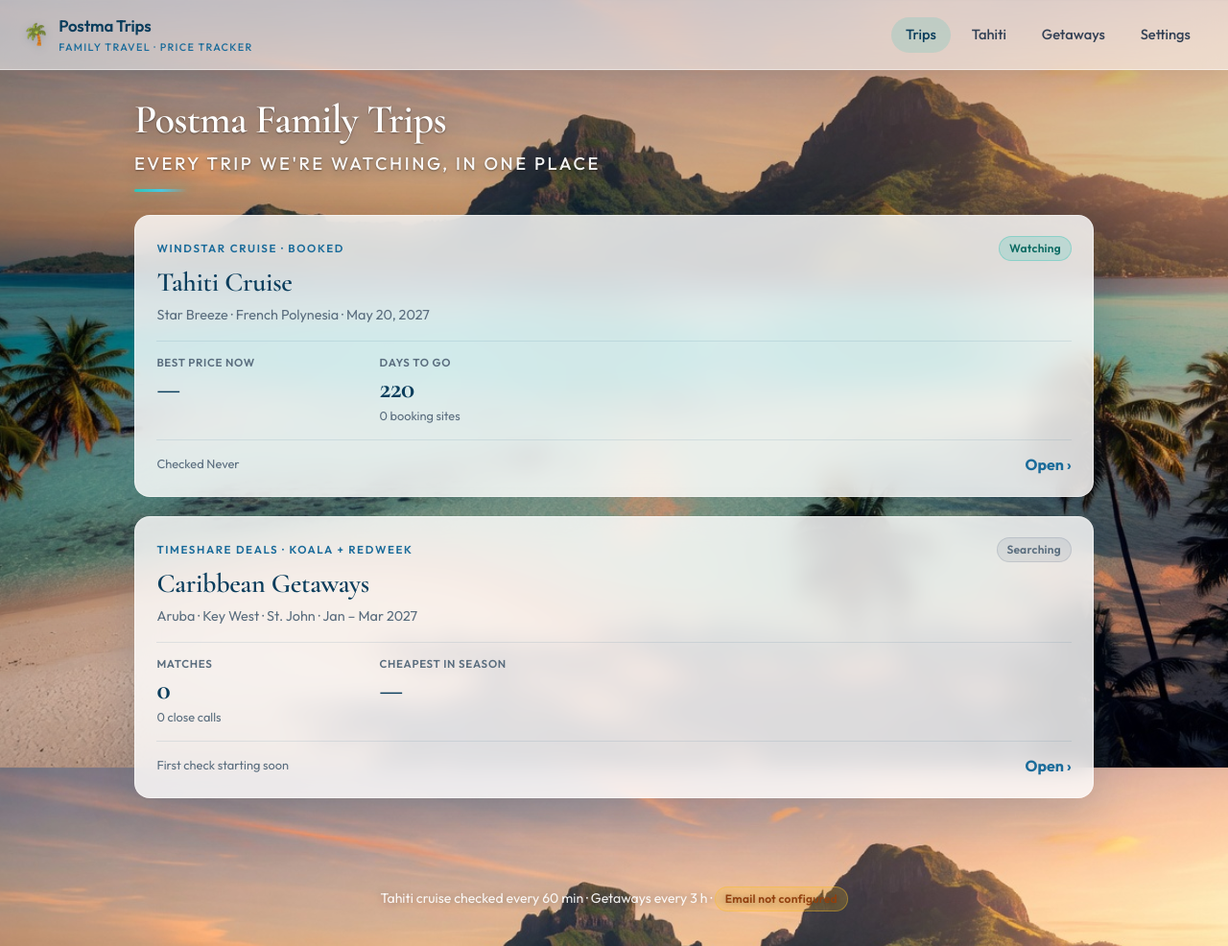
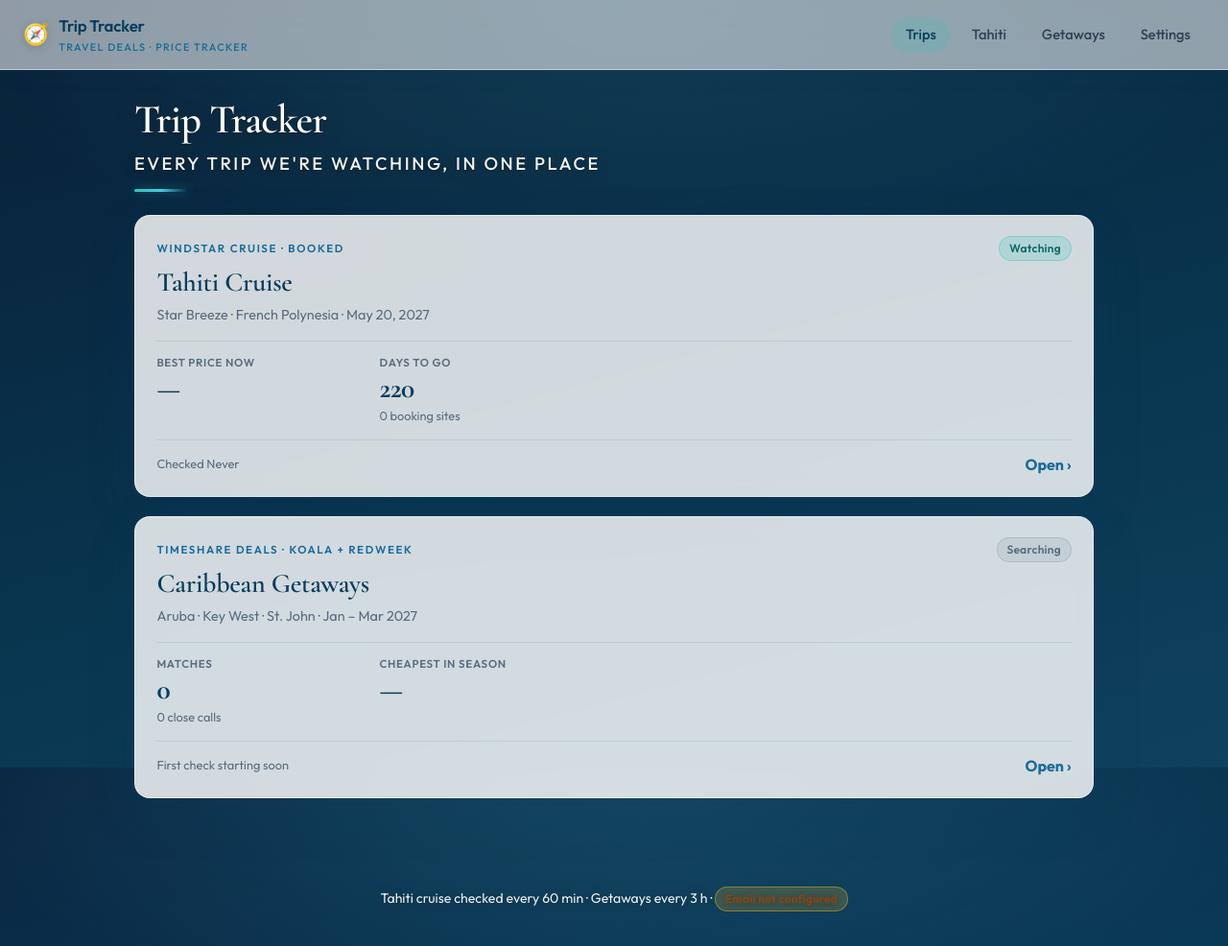
Before and after one commit to cpos97/windstar-tahiti-price-tracker, a FastAPI app: page / in a window 1280 px wide. Shown: the whole page at 96% size. Run offline with FastAPI, Linux system fonts and the light colour scheme.

Commit message:
Rename to Trip Tracker; per-trip backgrounds
Only the Tahiti cruise is a Postma family trip, so the site and home page
are now "Trip Tracker". The Polynesia photo is limited to the Tahiti
pages; Caribbean Getaways gets a turquoise backdrop, and home, login and
settings a neutral ocean blue.

Co-Authored-By: Claude Opus 5.5 <noreply@anthropic.com>

```diff
--- a/static/style.css
+++ b/static/style.css
@@ -34,11 +34,30 @@ body {
   color: var(--slate);
   line-height: 1.55;
   background-color: #0a3d5c;
-  background-image: url("/static/polynesia-bg.jpg");
   background-size: cover;
   background-position: center center;
   background-repeat: no-repeat;
   background-attachment: fixed;
+}
+
+/* Each trip gets its own backdrop; home, login and settings stay neutral */
+body.theme-tahiti {
+  background-image: url("/static/polynesia-bg.jpg");
+}
+
+body.theme-caribbean {
+  background-color: #0b5d6e;
+  background-image:
+    radial-gradient(ellipse 70% 45% at 85% 0%, rgba(255, 236, 179, 0.45), transparent 60%),
+    radial-gradient(ellipse 90% 60% at 10% 100%, rgba(127, 214, 201, 0.55), transparent 65%),
+    linear-gradient(180deg, #0b4f6c 0%, #0e7c8c 38%, #22a6a8 72%, #5cc8bf 100%);
+}
+
+body.theme-neutral {
+  background-color: #0a2540;
+  background-image:
+    radial-gradient(ellipse 80% 50% at 50% 0%, rgba(72, 202, 228, 0.18), transparent 70%),
+    linear-gradient(165deg, #0a2540 0%, #0a3d5c 55%, #124d6e 100%);
 }
 
 /* Soft overlay so text stays readable over the lagoon */
--- a/templates/base.html
+++ b/templates/base.html
@@ -3,19 +3,19 @@
 <head>
   <meta charset="UTF-8" />
   <meta name="viewport" content="width=device-width, initial-scale=1" />
-  <title>{% block title %}Postma Trips · Price Tracker{% endblock %}</title>
+  <title>{% block title %}Trip Tracker{% endblock %}</title>
   <link rel="preconnect" href="https://fonts.googleapis.com" />
   <link rel="preconnect" href="https://fonts.gstatic.com" crossorigin />
   <link rel="stylesheet" href="/static/style.css?v={{ static_version() }}" />
   {% block head %}{% endblock %}
 </head>
-<body>
+<body class="{% block body_class %}theme-neutral{% endblock %}">
   <header class="topbar">
     <a class="brand" href="/">
-      <span class="brand-icon">🌴</span>
+      <span class="brand-icon">🧭</span>
       <span>
-        Postma Trips
-        <span class="brand-sub">Family Travel · Price Tracker</span>
+        Trip Tracker
+        <span class="brand-sub">Travel Deals · Price Tracker</span>
       </span>
     </a>
     <nav>
--- a/templates/detail.html
+++ b/templates/detail.html
@@ -1,5 +1,6 @@
 {% extends "base.html" %}
 {% block title %}{{ display_name }} · Tahiti cruise{% endblock %}
+{% block body_class %}theme-tahiti{% endblock %}
 
 {% block head %}
 <script src="https://cdn.jsdelivr.net/npm/chart.js@4.4.1/dist/chart.umd.min.js"></script>
--- a/templates/getaways.html
+++ b/templates/getaways.html
@@ -1,5 +1,6 @@
 {% extends "base.html" %}
-{% block title %}Caribbean Getaways · Postma Trips{% endblock %}
+{% block title %}Caribbean Getaways · Trip Tracker{% endblock %}
+{% block body_class %}theme-caribbean{% endblock %}
 
 {% macro stay_row(s, show_reason=False) %}
 <tr>
--- a/templates/index.html
+++ b/templates/index.html
@@ -1,5 +1,6 @@
 {% extends "base.html" %}
-{% block title %}Tahiti Cruise · Postma Trips{% endblock %}
+{% block title %}Tahiti Cruise · Trip Tracker{% endblock %}
+{% block body_class %}theme-tahiti{% endblock %}
 
 {% block head %}
 <script src="https://cdn.jsdelivr.net/npm/chart.js@4.4.1/dist/chart.umd.min.js"></script>
--- a/templates/login.html
+++ b/templates/login.html
@@ -1,5 +1,5 @@
 {% extends "base.html" %}
-{% block title %}Sign in · Postma Trips{% endblock %}
+{% block title %}Sign in · Trip Tracker{% endblock %}
 
 {% block content %}
 <section class="card" style="max-width:360px;margin:3rem auto 0">
--- a/templates/settings.html
+++ b/templates/settings.html
@@ -1,5 +1,5 @@
 {% extends "base.html" %}
-{% block title %}Settings · Postma Trips{% endblock %}
+{% block title %}Settings · Trip Tracker{% endblock %}
 
 {% block content %}
 <section class="hero">
--- a/templates/trips.html
+++ b/templates/trips.html
@@ -1,10 +1,10 @@
 {% extends "base.html" %}
-{% block title %}Trips · Postma Trips{% endblock %}
+{% block title %}Trips · Trip Tracker{% endblock %}
 
 {% block content %}
 <section class="hero">
   <div class="hero-title-block">
-    <h1 class="hero-title">Postma Family Trips</h1>
+    <h1 class="hero-title">Trip Tracker</h1>
     <p class="hero-subtitle">Every trip we're watching, in one place</p>
   </div>
 </section>
```
